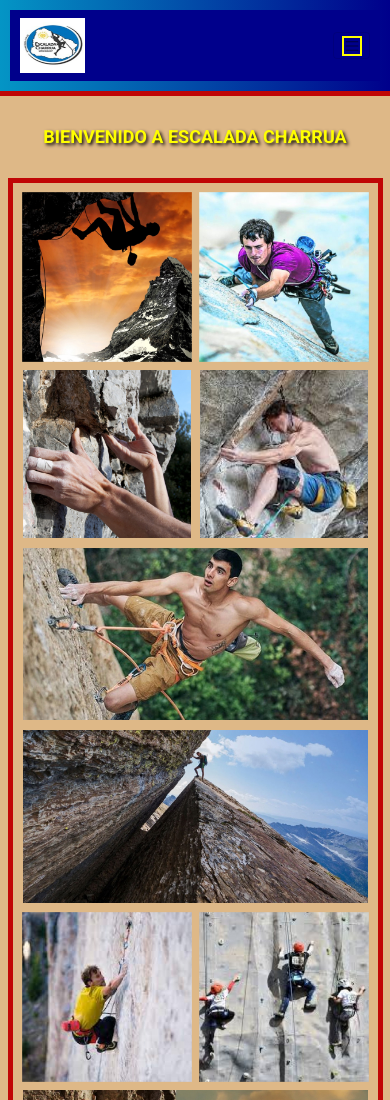
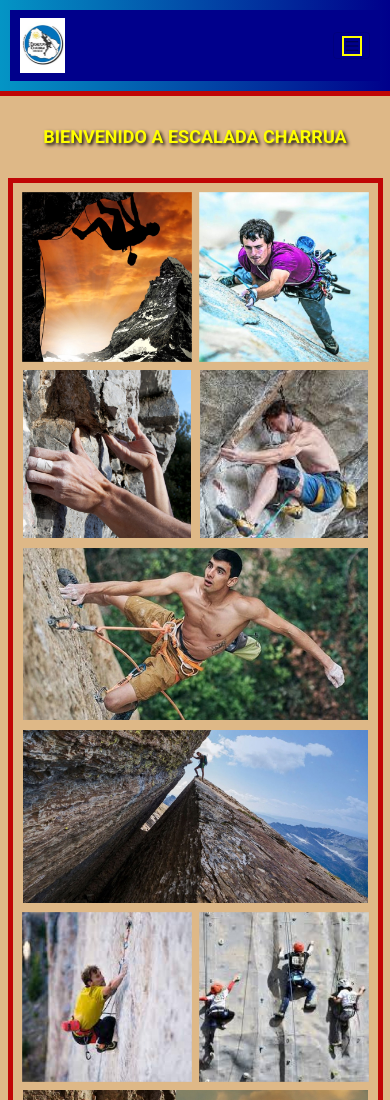
Before and after one commit to abadano2019/escalada_charrua, a website: page index.html in a window 390 px wide. Shown: the top 1100 px of the page. Drawn offline with nearby package versions, Linux system fonts and the light colour scheme.

Commit message:
entrega final proyecto diseño web, ajuste de tamaño de imagen media query a 400px

```diff
--- a/sass/partials/_bookstrap_norm.scss
+++ b/sass/partials/_bookstrap_norm.scss
@@ -196,7 +196,7 @@ div .card-body{
 	}
 
 	header nav img{
-        width:65px;
+        width:45px;
 		height:55px;
 	}
 
```
Also changed, not shown: css/styles.css.
